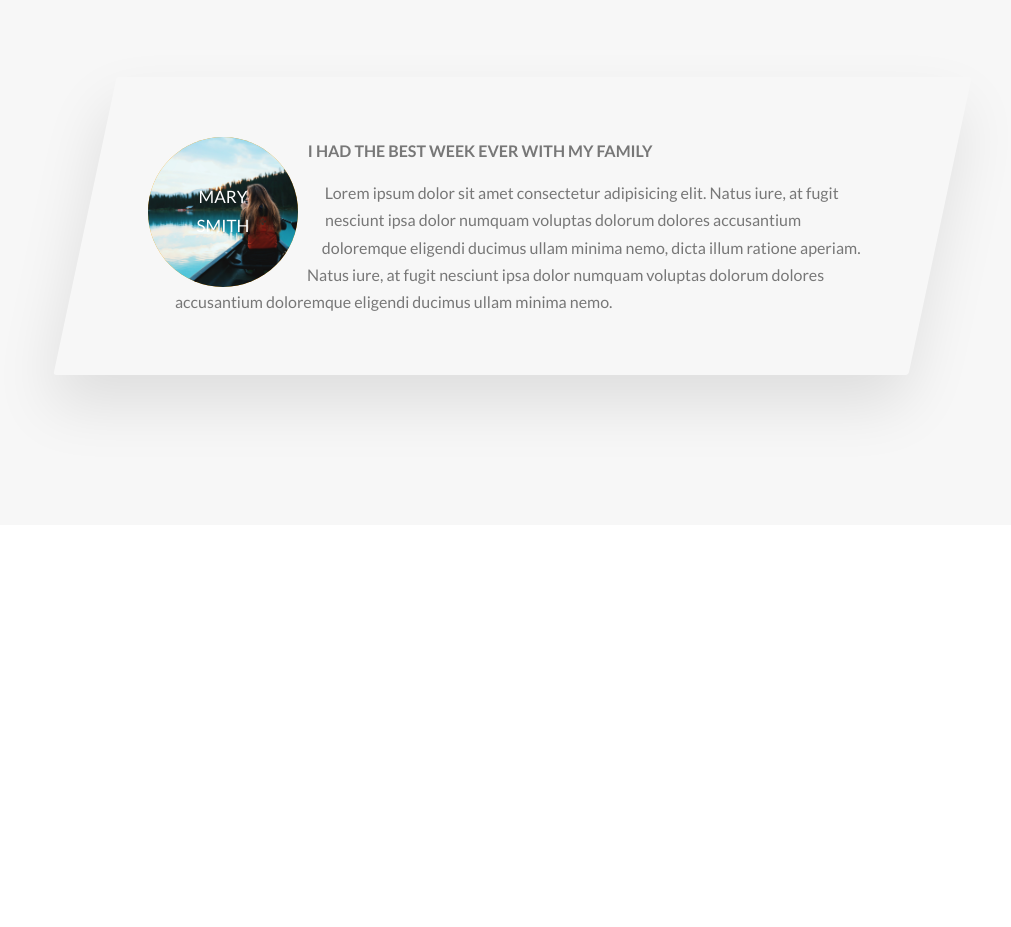
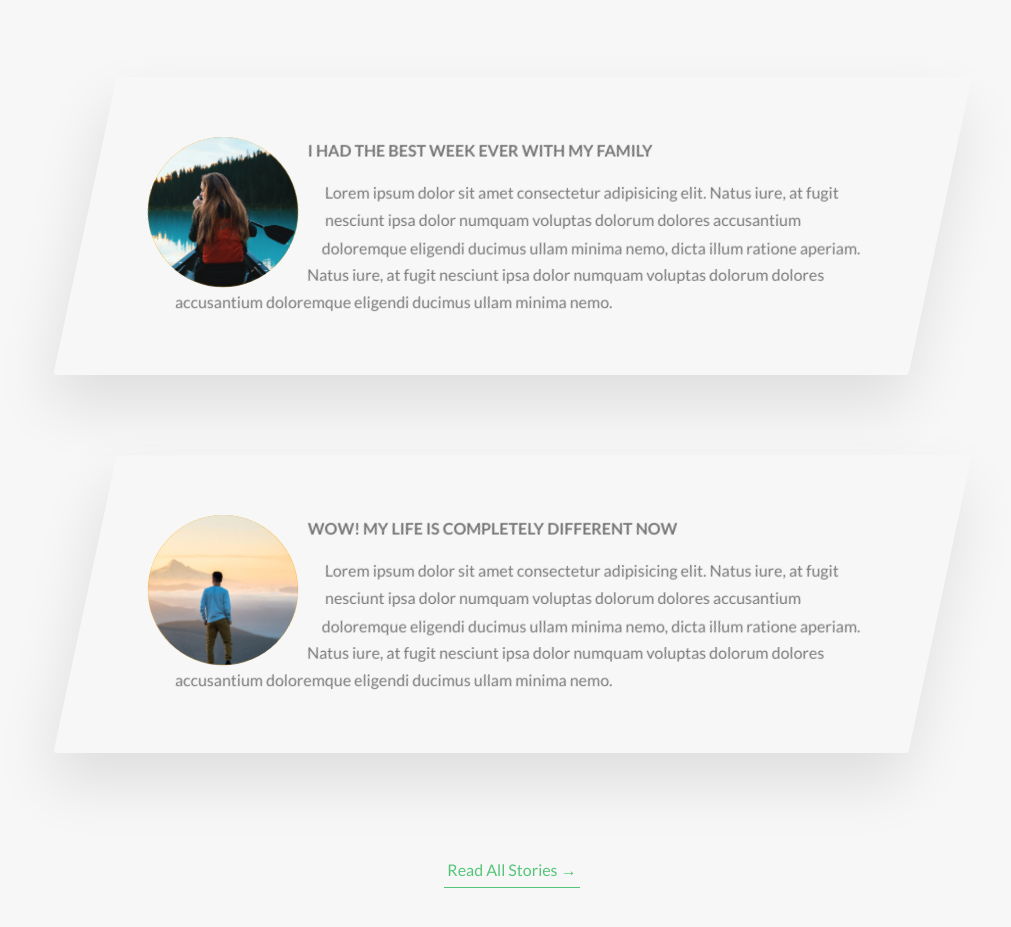
Before and after one commit to moullier/Natours, a website: page index.html in a window 1280 px wide. Shown: the part 3917-4844 px from the top of the page, without its empty margins (128-1139 px from the left). Before the commit the page ends 4472 px from the top, so only its background shows below. Drawn offline with Linux system fonts and the light colour scheme.

Commit message:
story component finished except background video

```diff
--- a/index.html
+++ b/index.html
@@ -226,6 +226,27 @@
                         </div>
                     </div>
                 </div>
+
+                <div class="row">
+                    <div class="story">
+                        <figure class="story__shape">
+                            <img src="img/nat-9.jpg" alt="Person on a tour" class="story__img">
+                            <figcaption class="story__caption">Jack Wilson</figcaption>
+                        </figure>
+                        <div class="story__text">
+                            <h3 class="heading-tertiary u-margin-bottom-small">
+                                Wow! My life is completely different now
+                            </h3>
+                            <p>
+                                Lorem ipsum dolor sit amet consectetur adipisicing elit. Natus iure, at fugit nesciunt ipsa dolor numquam voluptas dolorum dolores accusantium doloremque eligendi ducimus ullam minima nemo, dicta illum ratione aperiam. Natus iure, at fugit nesciunt ipsa dolor numquam voluptas dolorum dolores accusantium doloremque eligendi ducimus ullam minima nemo.
+                            </p>
+                        </div>
+                    </div>
+                </div>
+
+                <div class="u-center-text u-margin-top-huge">
+                    <a href="#" class="btn-text">Read All Stories &rarr;</a>
+                </div>
             </section>
         </main>
 <!--
--- a/sass/components/_story.scss
+++ b/sass/components/_story.scss
@@ -27,16 +27,34 @@
 
     &__img {
         height: 100%;
+        transform: translateX(-4rem) scale(1.4);
+        transition: all .5s;
+        backface-visibility: hidden;
     }
 
     &__caption {
         position: absolute;
         top: 50%;
         left: 50%;
-        transform: translate(-50%, -50%);
+        transform: translate(-50%, 20%);
         color: $color-white;
         text-transform: uppercase;
         font-size: 1.7rem;
         text-align: center;
+        opacity: 0;
+        transition: all .5s;
+        backface-visibility: hidden;
     }
+
+    &:hover &__caption {
+        opacity: 1;
+        transform: translate(-50%, -50%);
+    }
+
+    &:hover &__img {
+        transform: translateX(-4rem) scale(1);
+        filter: blur(3px) brightness(80%);
+    }
+
+
 }
```
Also changed, not shown: css/style.css.
